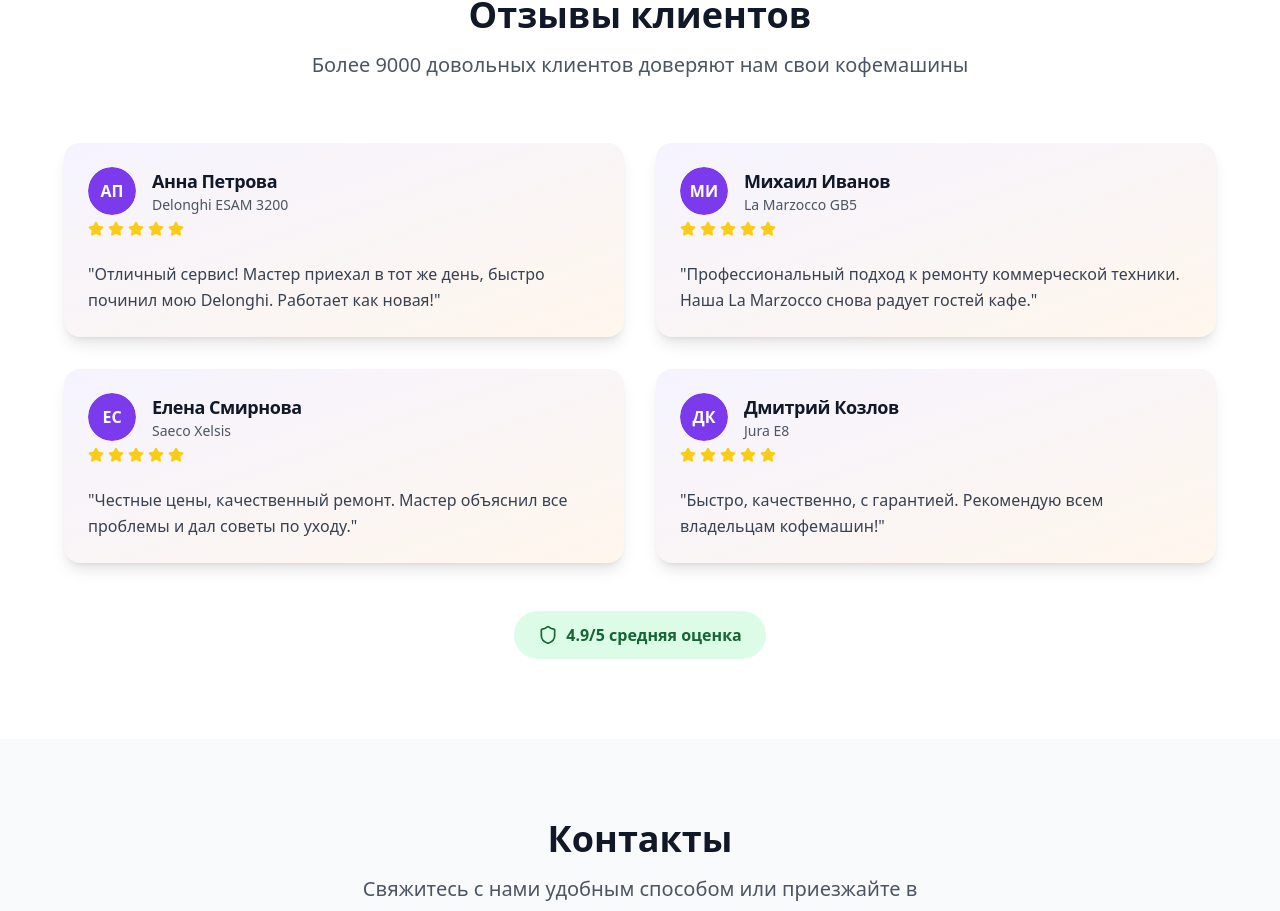
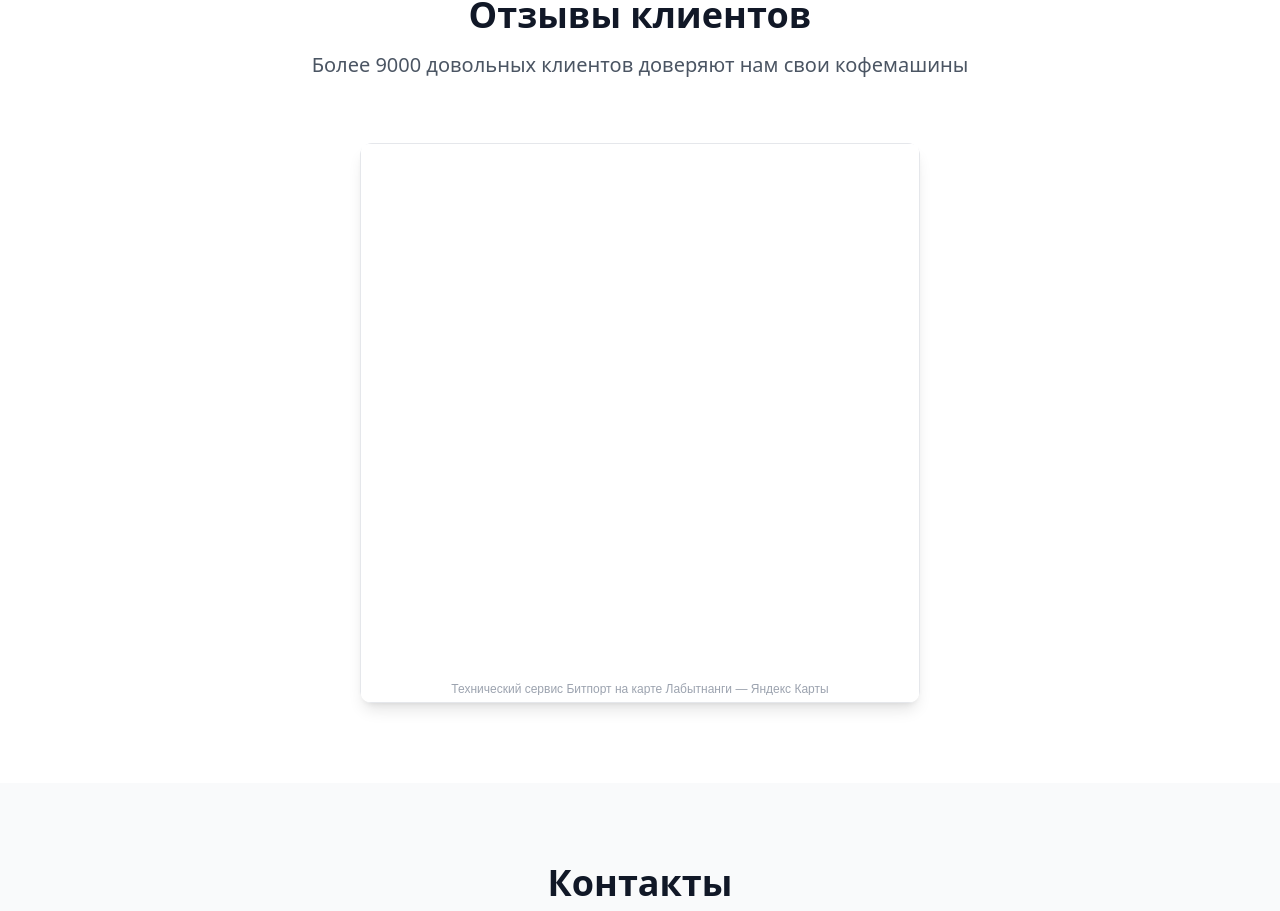
Before and after one commit to pr-poehali-dev/coffee-repair-landing, a React (Vite) app: page / in a window 1280 px wide. Shown: the part 2592-3503 px from the top of the page. Built offline with nearby package versions, Linux system fonts and the light colour scheme.

Commit message:
Обновить виджет отзывов

```diff
--- a/src/components/Reviews.tsx
+++ b/src/components/Reviews.tsx
@@ -1,45 +1,4 @@
-import {
-  Card,
-  CardContent,
-  CardDescription,
-  CardHeader,
-  CardTitle,
-} from "@/components/ui/card";
-import { Avatar, AvatarFallback } from "@/components/ui/avatar";
-import Icon from "@/components/ui/icon";
-
 const Reviews = () => {
-  const reviews = [
-    {
-      name: "Анна Петрова",
-      rating: 5,
-      text: "Отличный сервис! Мастер приехал в тот же день, быстро починил мою Delonghi. Работает как новая!",
-      machine: "Delonghi ESAM 3200",
-      initials: "АП",
-    },
-    {
-      name: "Михаил Иванов",
-      rating: 5,
-      text: "Профессиональный подход к ремонту коммерческой техники. Наша La Marzocco снова радует гостей кафе.",
-      machine: "La Marzocco GB5",
-      initials: "МИ",
-    },
-    {
-      name: "Елена Смирнова",
-      rating: 5,
-      text: "Честные цены, качественный ремонт. Мастер объяснил все проблемы и дал советы по уходу.",
-      machine: "Saeco Xelsis",
-      initials: "ЕС",
-    },
-    {
-      name: "Дмитрий Козлов",
-      rating: 5,
-      text: "Быстро, качественно, с гарантией. Рекомендую всем владельцам кофемашин!",
-      machine: "Jura E8",
-      initials: "ДК",
-    },
-  ];
-
   return (
     <section className="py-20 px-4 bg-white">
       <div className="max-w-6xl mx-auto">
@@ -52,50 +11,31 @@ const Reviews = () => {
           </p>
         </div>
 
-        <div className="grid grid-cols-1 md:grid-cols-2 gap-8">
-          {reviews.map((review, index) => (
-            <Card
-              key={index}
-              className="bg-gradient-to-br from-violet-50 to-orange-50 border-0 shadow-lg rounded-2xl"
+        <div className="flex justify-center">
+          <div className="w-full max-w-2xl">
+            <div
+              className="w-full h-[800px] max-h-[70vh] overflow-hidden relative rounded-xl shadow-lg"
+              style={{
+                maxWidth: "560px",
+                margin: "0 auto",
+              }}
             >
-              <CardHeader>
-                <div className="flex items-center gap-4">
-                  <Avatar className="w-12 h-12">
-                    <AvatarFallback className="bg-violet-600 text-white font-semibold">
-                      {review.initials}
-                    </AvatarFallback>
-                  </Avatar>
-                  <div>
-                    <CardTitle className="text-lg font-semibold text-gray-900">
-                      {review.name}
-                    </CardTitle>
-                    <CardDescription className="text-gray-600 text-sm">
-                      {review.machine}
-                    </CardDescription>
-                  </div>
-                </div>
-                <div className="flex gap-1 mt-2">
-                  {[...Array(review.rating)].map((_, i) => (
-                    <Icon
-                      key={i}
-                      name="Star"
-                      size={16}
-                      className="text-yellow-400 fill-current"
-                    />
-                  ))}
-                </div>
-              </CardHeader>
-              <CardContent>
-                <p className="text-gray-700 leading-relaxed">"{review.text}"</p>
-              </CardContent>
-            </Card>
-          ))}
-        </div>
-
-        <div className="text-center mt-12">
-          <div className="inline-flex items-center gap-2 bg-green-100 text-green-800 px-6 py-3 rounded-full">
-            <Icon name="Shield" size={20} />
-            <span className="font-semibold">4.9/5 средняя оценка</span>
+              <iframe
+                className="w-full h-full border border-gray-200 rounded-lg"
+                src="https://yandex.ru/maps-reviews-widget/1377422153?comments"
+                title="Отзывы о техническом сервисе Битпорт"
+              />
+              <a
+                href="https://yandex.ru/maps/org/tekhnicheskiy_servis_bitport/1377422153/"
+                target="_blank"
+                className="absolute bottom-2 left-0 right-0 text-center text-gray-400 text-xs no-underline px-4 overflow-hidden text-ellipsis whitespace-nowrap block max-h-3.5"
+                style={{
+                  fontFamily: "YS Text, sans-serif",
+                }}
+              >
+                Технический сервис Битпорт на карте Лабытнанги — Яндекс Карты
+              </a>
+            </div>
           </div>
         </div>
       </div>
```
